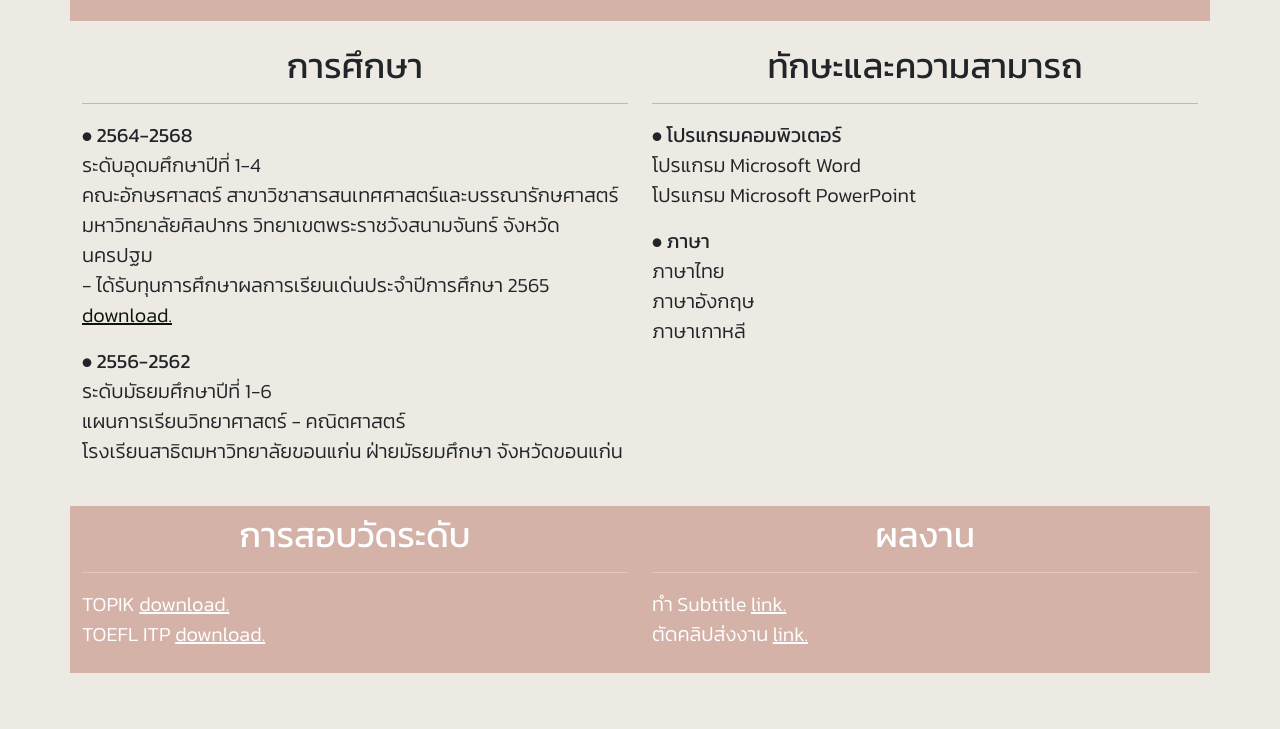
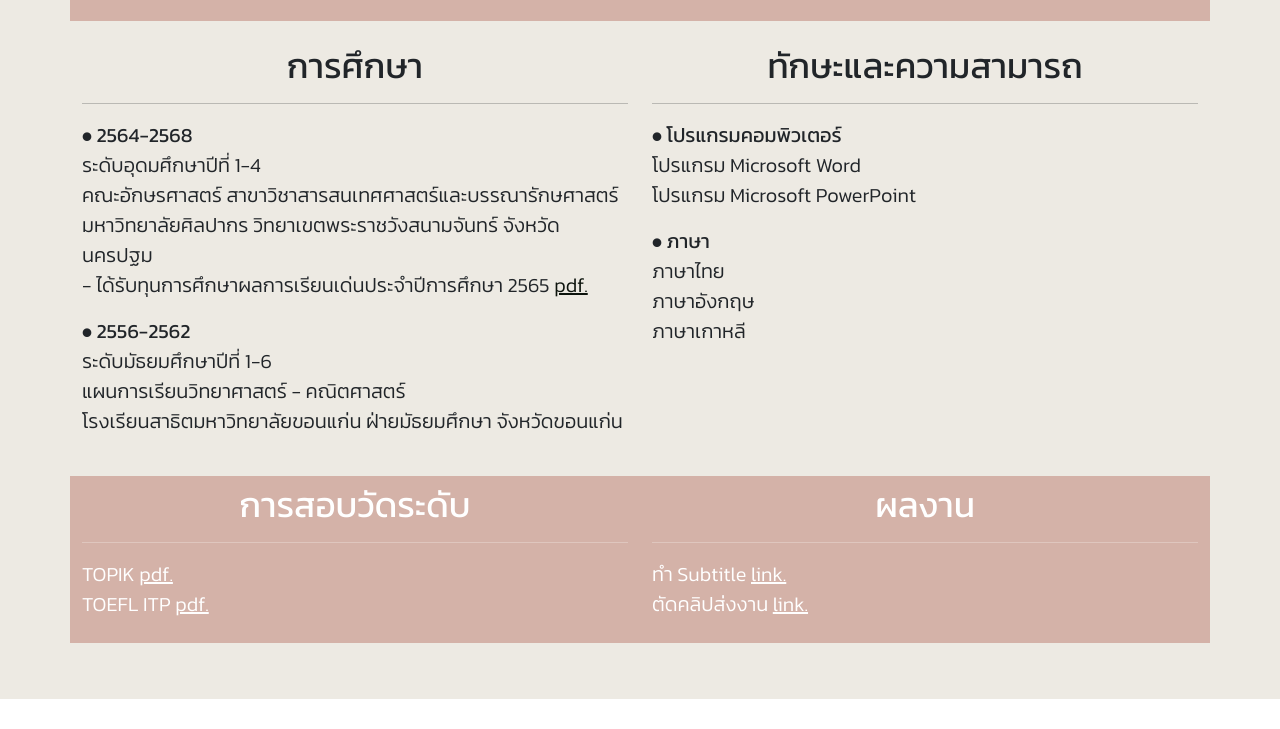
Before and after one commit to aphichaya-lueangubon/resume, a plain HTML site: page index.html in a window 1280 px wide. Shown: the part 864-1593 px from the top of the page. After the commit the page ends 1563 px from the top, so only its background shows below. Drawn offline with nearby package versions, Linux system fonts and the light colour scheme.

Commit message:
version4

```diff
--- a/index.html
+++ b/index.html
@@ -97,7 +97,7 @@
             มหาวิทยาลัยศิลปากร วิทยาเขตพระราชวังสนามจันทร์ จังหวัดนครปฐม<br>
             - ได้รับทุนการศึกษาผลการเรียนเด่นประจำปีการศึกษา 2565 <a href="file/1.pdf"
 
-              target="_blank" style="color: #0d140d;">download.</a> </p>
+              target="_blank" style="color: #0d140d;">pdf.</a> </p>
           <p> <strong>⦁ 2556-2562</strong><br>
             ระดับมัธยมศึกษาปีที่ 1-6<br>
             แผนการเรียนวิทยาศาสตร์ - คณิตศาสตร์<br>
@@ -119,8 +119,8 @@
         <div class="col-md-6 col-sm-6 py-2 my-2   g-col-12 my-bg-2 my-text  ">
           <h5> การสอบวัดระดับ</h5>
           <hr>
-          <p> TOPIK <a href="file/topik.pdf" target="_blank" style="color: white;">download.
-              </a> <br> TOEFL ITP <a href="file/toefl.pdf" target="_blank" style="color: white;">download.
+          <p> TOPIK <a href="file/topik.pdf" target="_blank" style="color: white;">pdf.
+              </a> <br> TOEFL ITP <a href="file/toefl.pdf" target="_blank" style="color: white;">pdf.
               </a></p> </div>
         <div class="col-md-6 col-sm-6 py-2 my-2 g-col-12 my-bg-2 my-text ">
           <h5>ผลงาน</h5>
```
Also changed, not shown: 1 other file.
